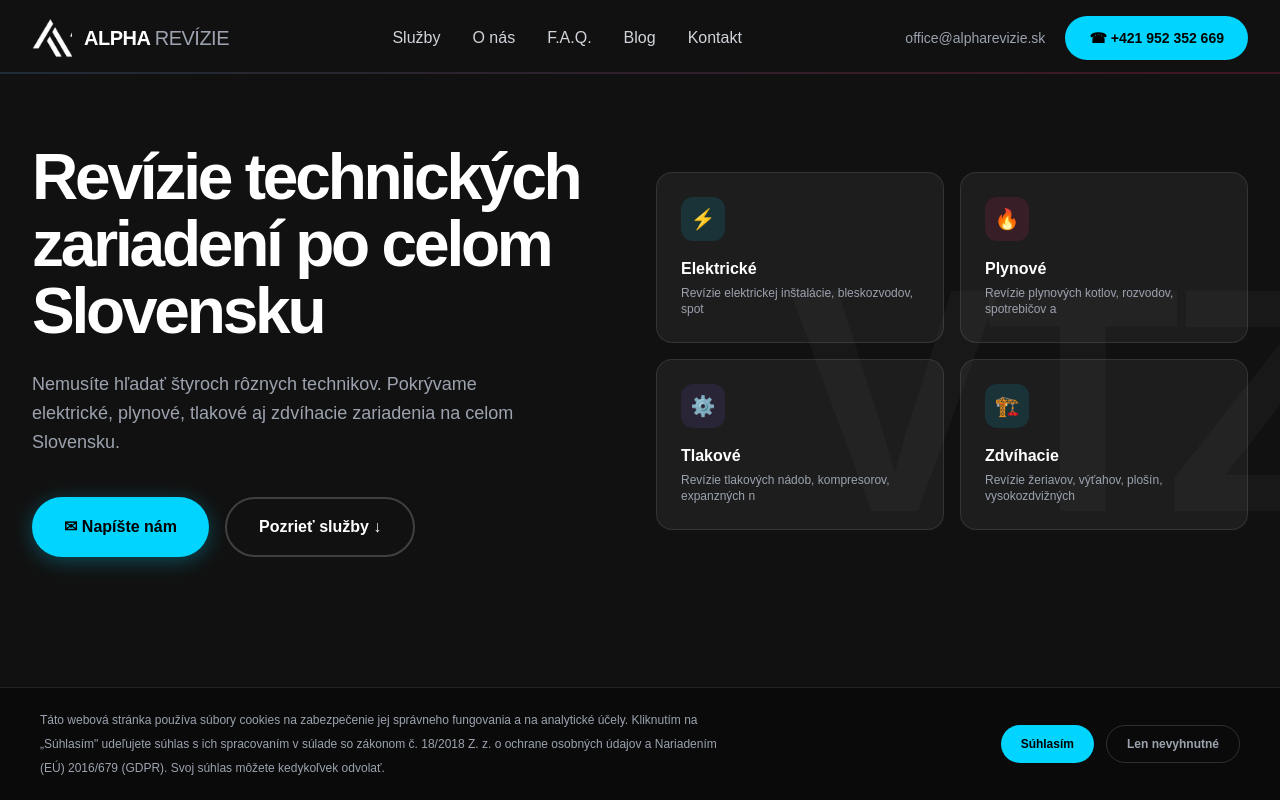
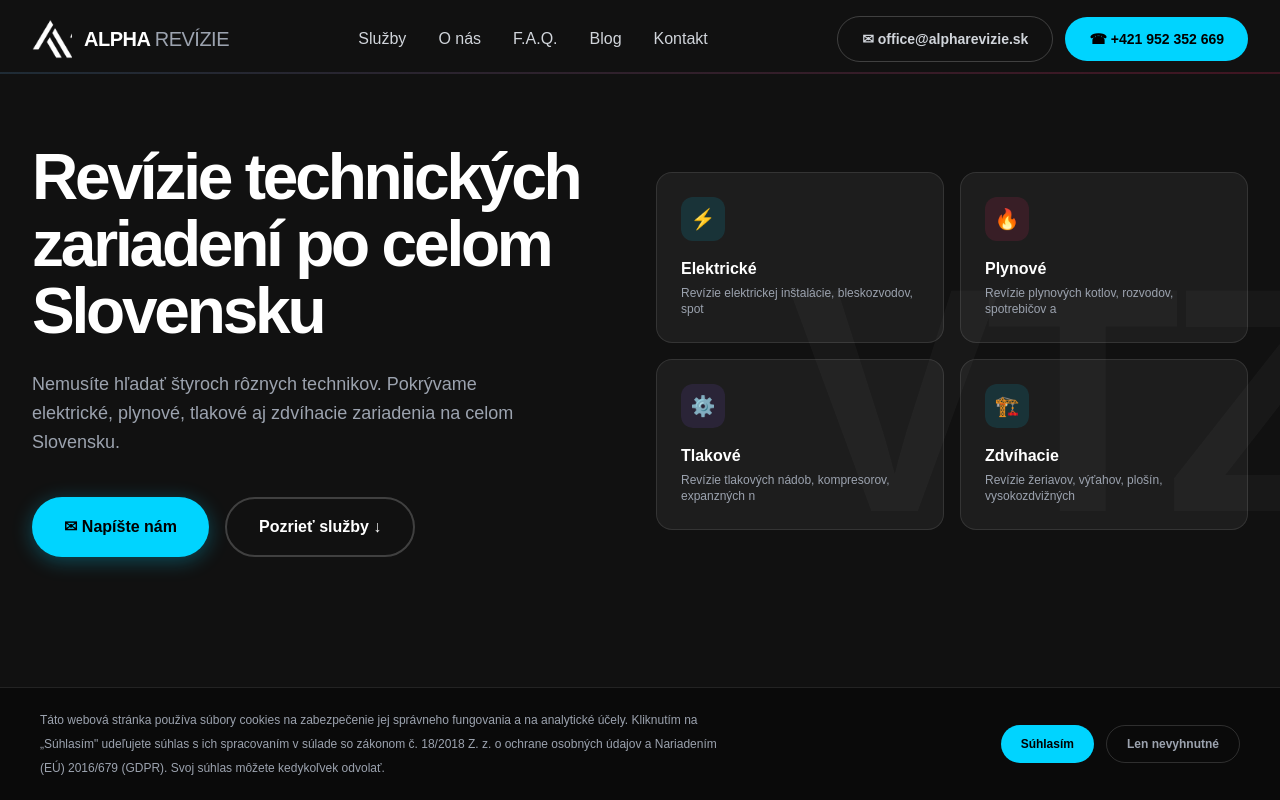
Before and after one commit to djamriska43/alpharevizie.sk, a Next.js app: page / in a window 1280 px wide. Shown: the top 800 px of the page. Built offline with nearby package versions, Linux system fonts and the light colour scheme.

Commit message:
Add files via upload

```diff
--- a/src/components/Navbar.tsx
+++ b/src/components/Navbar.tsx
@@ -27,8 +27,8 @@ export default function Navbar() {
           ))}
         </div>
 
-        <div className="hidden md:flex items-center gap-5">
-          <a href="mailto:office@alpharevizie.sk" className="text-gray-400 text-sm hover:text-white transition-colors">office@alpharevizie.sk</a>
+        <div className="hidden md:flex items-center gap-3">
+          <a href="mailto:office@alpharevizie.sk" className="flex items-center gap-2 text-gray-300 py-3 px-6 rounded-full font-semibold text-sm border border-white/20 hover:border-[#00d4ff] hover:text-[#00d4ff] transition-all">✉ office@alpharevizie.sk</a>
           <a href="tel:+421952352669" className="flex items-center gap-2 bg-[#00d4ff] text-black py-3 px-6 rounded-full font-bold text-sm hover:shadow-[0_4px_20px_rgba(0,212,255,0.4)] hover:-translate-y-px transition-all">☎ +421 952 352 669</a>
         </div>
 
@@ -45,11 +45,11 @@ export default function Navbar() {
             <Link href="/faq" onClick={() => setMenuOpen(false)} className="text-gray-300 font-medium text-lg hover:text-white">F.A.Q.</Link>
             <Link href="/blog" onClick={() => setMenuOpen(false)} className="text-gray-300 font-medium text-lg hover:text-white">Blog</Link>
             <Link href="/kontakt" onClick={() => setMenuOpen(false)} className="text-gray-300 font-medium text-lg hover:text-white">Kontakt</Link>
+            <a href="mailto:office@alpharevizie.sk" className="text-gray-300 py-3 px-5 rounded-full font-semibold text-sm text-center border border-white/20">✉ office@alpharevizie.sk</a>
             <a href="tel:+421952352669" className="bg-[#00d4ff] text-black py-3 px-5 rounded-full font-bold text-sm text-center">☎ +421 952 352 669</a>
           </div>
         )}
       </nav>
-      {/* Gradient border */}
       <div className={`fixed top-[72px] left-0 right-0 h-[2px] z-[999] bg-gradient-to-r from-[#00d4ff] via-[#ff2d6b] via-[#8b5cf6] to-[#00e676] bg-[length:300%_300%] animate-gradientBorder transition-opacity duration-500 ${scrolled ? 'opacity-100' : 'opacity-20'}`} />
     </>
   );
```
Also changed, not shown: public/logo-white.png.
